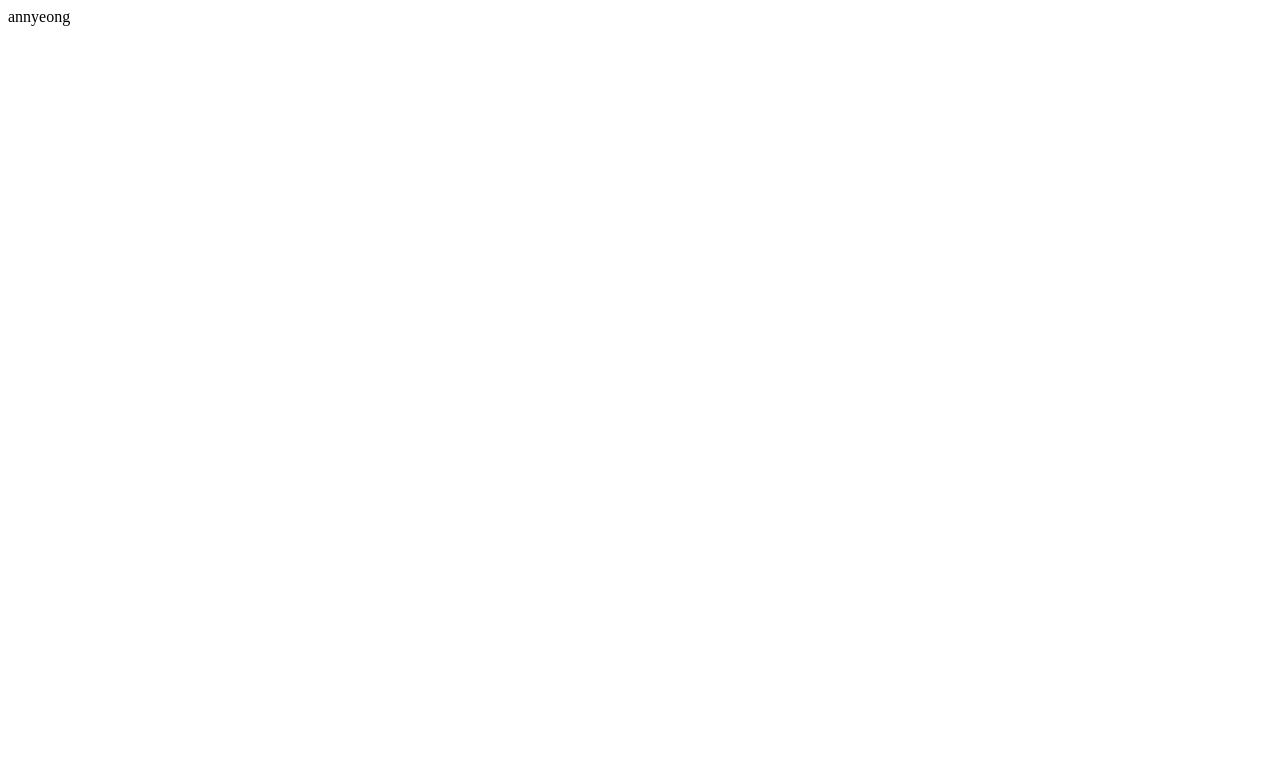
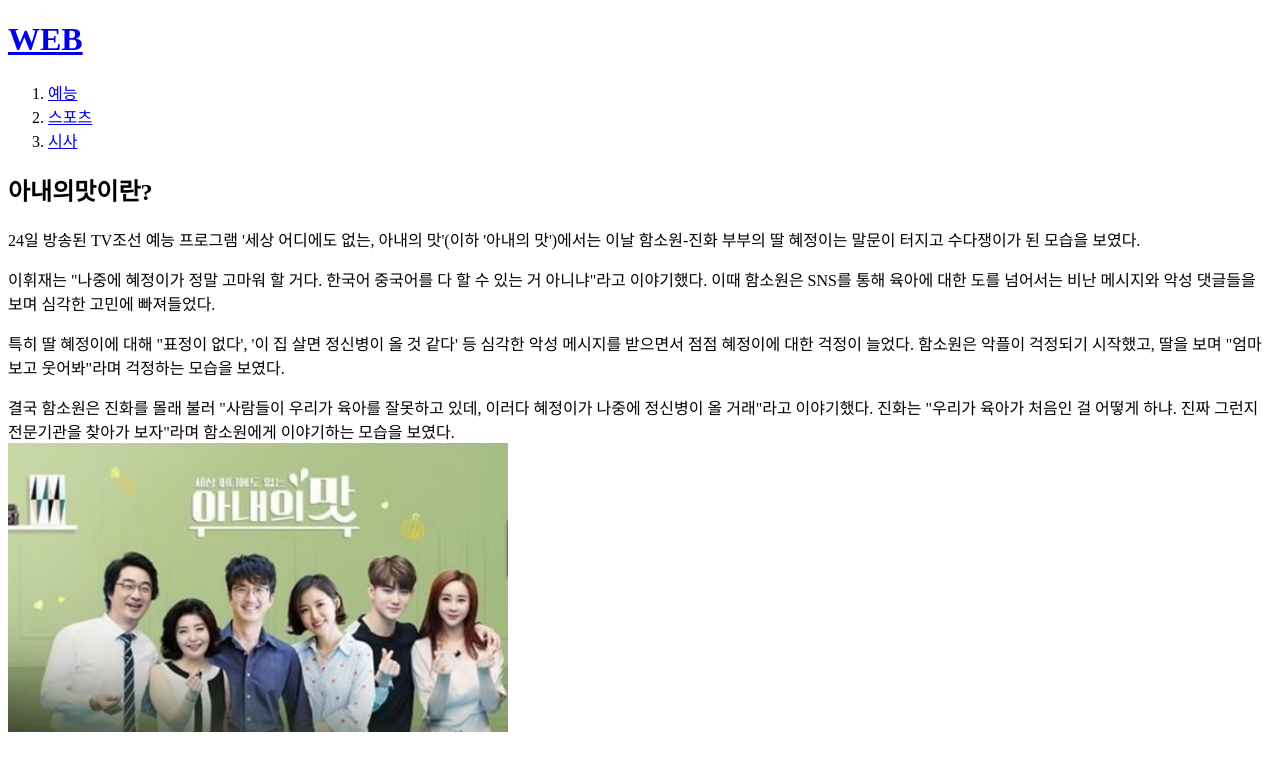
Before and after one commit to Chlo2-k/web1, a plain HTML site: page index.html in a window 1280 px wide. Drawn offline with Linux system fonts and the light colour scheme.

Commit message:
Update index.html

```diff
--- a/index.html
+++ b/index.html
@@ -1 +1,21 @@
-annyeong
+<!doctype html>
+<html>
+  <head>
+   <title>WEB1 - html</title>
+ </head>
+
+<body>
+  <h1><a href="index.html" target="_blank">WEB</a></h1>
+  <ol>
+    <li><a href="1.html" target="_blank">예능</a></li>
+    <li><a href="2.html" target="_blank">스포츠</a></li>
+    <li><a href="3.html" target="_blank">시사</a></li>
+    </ol>
+  <h2>아내의맛이란?</h2>
+  <p>24일 방송된 TV조선 예능 프로그램 '세상 어디에도 없는, 아내의 맛'(이하 '아내의 맛')에서는 이날 함소원-진화 부부의 딸 혜정이는 말문이 터지고 수다쟁이가 된 모습을 보였다.</p1>
+    <p>이휘재는 "나중에 혜정이가 정말 고마워 할 거다. 한국어 중국어를 다 할 수 있는 거 아니냐"라고 이야기했다. 이때 함소원은 SNS를 통해 육아에 대한 도를 넘어서는 비난 메시지와 악성 댓글들을 보며 심각한 고민에 빠져들었다.</p1>
+      <p>특히 딸 혜정이에 대해 "표정이 없다', '이 집 살면 정신병이 올 것 같다' 등 심각한 악성 메시지를 받으면서 점점 혜정이에 대한 걱정이 늘었다. 함소원은 악플이 걱정되기 시작했고, 딸을 보며 "엄마 보고 웃어봐"라며 걱정하는 모습을 보였다.</p>
+결국 함소원은 진화를 몰래 불러 "사람들이 우리가 육아를 잘못하고 있데, 이러다 혜정이가 나중에 정신병이 올 거래"라고 이야기했다. 진화는 "우리가 육아가 처음인 걸 어떻게 하냐. 진짜 그런지 전문기관을 찾아가 보자"라며 함소원에게 이야기하는 모습을 보였다.
+<br><img src="img.jpg" width="500pixel">
+</body>
+</html>
```
